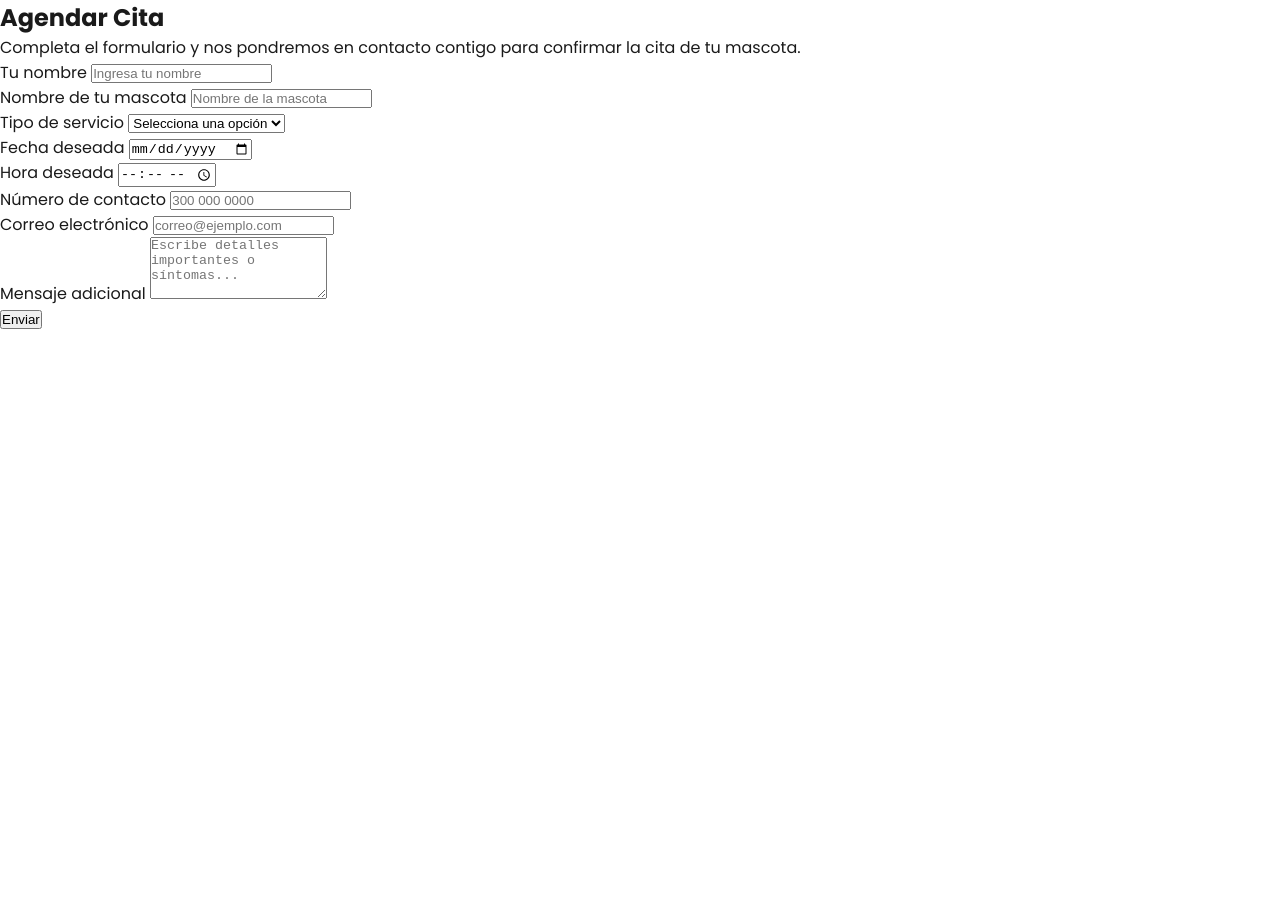
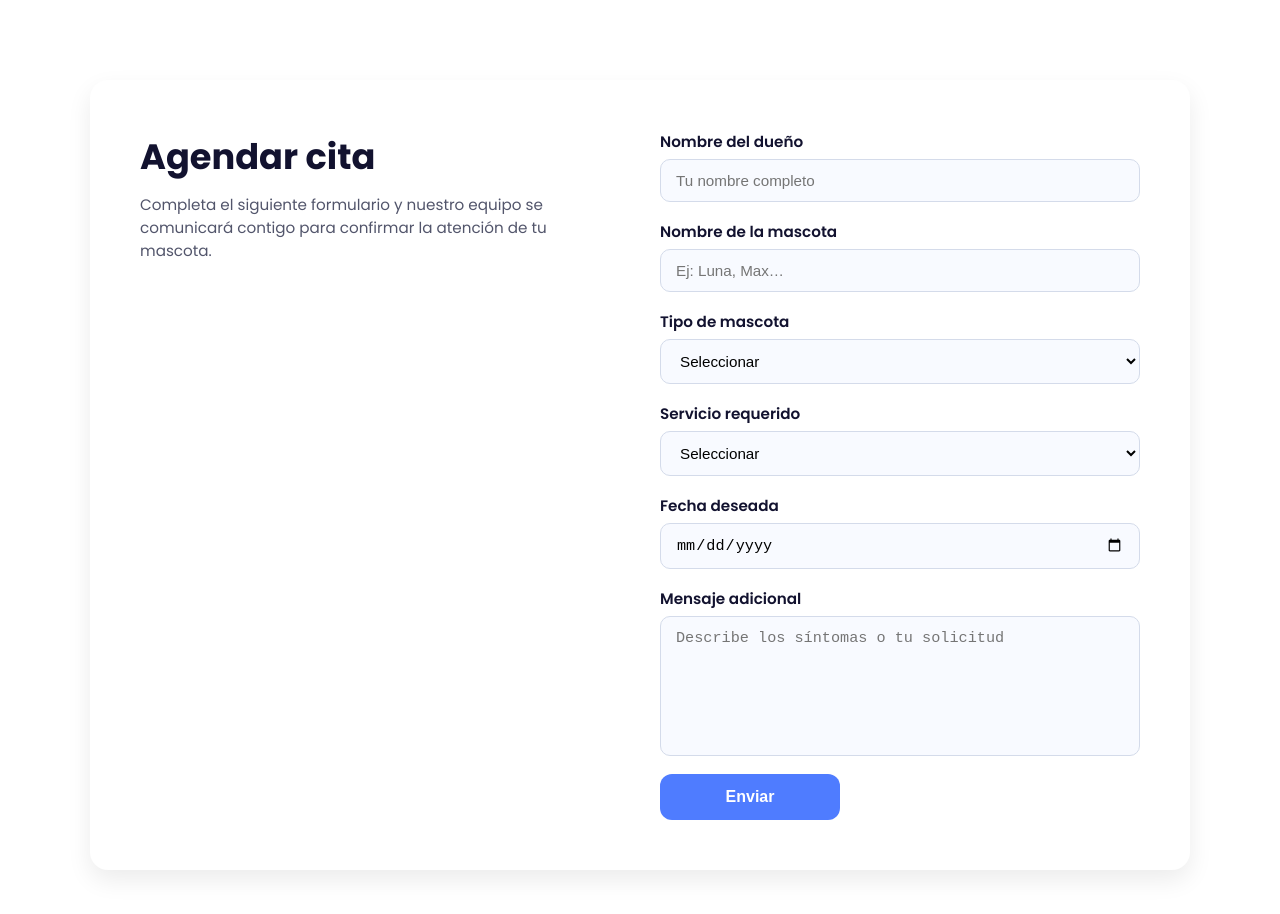
Before and after one commit to Cossiovd/Sitio-Web, a plain HTML site: page pages/agendarCita.html in a window 1280 px wide. Before the commit the page ends 800 px from the top, so only its background shows below. Drawn offline with Linux system fonts and the light colour scheme.

Commit message:
Creación de estilos para formulario

```diff
--- a/css/formulario.css
+++ b/css/formulario.css
@@ -9,3 +9,104 @@ body{
     background: #ffff;
     color: #1a1a1a;
 }
+
+.appointment-section {
+    width: 100%;
+    padding: 80px 0;
+    display: flex;
+    justify-content: center;
+    align-items: center;
+}
+
+.appointment-container {
+    width: 90%;
+    max-width: 1100px;
+    background: white;
+    border-radius: 18px;
+    padding: 50px;
+    display: grid;
+    grid-template-columns: 1fr 1fr;
+    gap: 40px;
+    box-shadow: 0 10px 25px rgba(0,0,0,0.08);
+}
+
+.appointment-info h2 {
+    font-size: 2.2rem;
+    font-weight: 700;
+    color: #12122f;
+    margin-bottom: 10px;
+}
+
+.appointment-info p {
+    font-size: 0.95rem;
+    color: #52556b;
+    margin-bottom: 25px;
+}
+
+.appointment-form {
+    display: flex;
+    flex-direction: column;
+    gap: 18px;
+}
+
+.appointment-form .form-group {
+    display: flex;
+    flex-direction: column;
+    gap: 6px;
+}
+
+.form-group label {
+    font-weight: 600;
+    color: #12122f;
+    font-size: 0.95rem;
+}
+
+.appointment-form input,
+.appointment-form select,
+.appointment-form textarea {
+    width: 100%;
+    padding: 12px 15px;
+    border: 1px solid #d4dbea;
+    border-radius: 10px;
+    background: #f8faff;
+    transition: 0.2s ease;
+    font-size: 0.95rem;
+}
+
+.appointment-form input:focus,
+.appointment-form select:focus,
+.appointment-form textarea:focus {
+    background: #fff;
+    border-color: #4f7cff;
+    outline: none;
+    box-shadow: 0 0 6px rgba(79, 124, 255, 0.25);
+}
+
+.appointment-form textarea {
+    resize: none;
+    height: 140px;
+}
+
+.btn-submit {
+    width: 180px;
+    padding: 14px;
+    background: #4f7cff;
+    border: none;
+    color: white;
+    font-size: 1rem;
+    border-radius: 12px;
+    cursor: pointer;
+    transition: 0.3s;
+    font-weight: 600;
+}
+
+@media (max-width: 900px) {
+    .appointment-container {
+        grid-template-columns: 1fr;
+        text-align: center;
+    }
+
+    .btn-submit {
+        margin: 0 auto;
+    }
+}
--- a/pages/agendarCita.html
+++ b/pages/agendarCita.html
@@ -12,51 +12,54 @@
 </head>
 <body>
      <section class="appointment-section">
-        <h1>Agendar Cita</h1>
-        <p>Completa el formulario y nos pondremos en contacto contigo para confirmar la cita de tu mascota.</p>
-        <form class="appointment-form" action="#" method="POST">
+        <div class="appointment-container">
+            <div class="appointment-info">
+                <h2>Agendar cita</h2>
+                <p>Completa el siguiente formulario y nuestro equipo se comunicará contigo para confirmar la atención de tu mascota.</p>
+            </div>
+            <form class="appointment-form">
                 <div class="form-group">
-                <label for="nombre">Tu nombre</label>
-                <input type="text" id="nombre" name="nombre" placeholder="Ingresa tu nombre" required>
+                    <label for="owner">Nombre del dueño</label>
+                    <input type="text" id="owner" placeholder="Tu nombre completo" required>
                 </div>
                 <div class="form-group">
-                <label for="mascota">Nombre de tu mascota</label>
-                <input type="text" id="mascota" name="mascota" placeholder="Nombre de la mascota" required>
+                    <label for="pet">Nombre de la mascota</label>
+                    <input type="text" id="pet" placeholder="Ej: Luna, Max…" required>
                 </div>
                 <div class="form-group">
-                <label for="servicio">Tipo de servicio</label>
-                <select id="servicio" name="servicio" required>
-                    <option value="">Selecciona una opción</option>
+                    <label for="type">Tipo de mascota</label>
+                    <select id="type" required>
+                        <option value="">Seleccionar</option>
+                        <option>Perro</option>
+                        <option>Gato</option>
+                        <option>Conejo</option>
+                        <option>Ave</option>
+                        <option>Otro</option>
+                    </select>
+                </div>
+                <div class="form-group">
+                    <label for="service">Servicio requerido</label>
+                    <select id="service" required>
+                        <option value="">Seleccionar</option>
                         <option>Consulta general</option>
                         <option>Vacunación</option>
                         <option>Desparasitación</option>
+                        <option>Cirugía</option>
+                        <option>Peluquería</option>
                         <option>Urgencias</option>
-                    <option>Control médico</option>
-                    <option>Grooming / baño</option>
                     </select>
                 </div>
                 <div class="form-group">
-                <label for="fecha">Fecha deseada</label>
-                <input type="date" id="fecha" name="fecha" required>
+                    <label for="date">Fecha deseada</label>
+                    <input type="date" id="date" required>
                 </div>
                 <div class="form-group">
-                <label for="hora">Hora deseada</label>
-                <input type="time" id="hora" name="hora" required>
-            </div>
-            <div class="form-group">
-                <label for="telefono">Número de contacto</label>
-                <input type="tel" id="telefono" name="telefono" placeholder="300 000 0000" required>
-            </div>
-            <div class="form-group">
-                <label for="correo">Correo electrónico</label>
-                <input type="email" id="correo" name="correo" placeholder="correo@ejemplo.com" required>
-            </div>
-            <div class="form-group full">
-                <label for="mensaje">Mensaje adicional</label>
-                <textarea id="mensaje" name="mensaje" placeholder="Escribe detalles importantes o síntomas..." rows="4"></textarea>
+                    <label for="message">Mensaje adicional</label>
+                    <textarea id="message" placeholder="Describe los síntomas o tu solicitud"></textarea>
                 </div>
                 <button type="submit" class="btn-submit">Enviar</button>
             </form>
+        </div>
     </section>
 </body>
 </html>
```
Also changed, not shown: 1 other file. Lines whose indentation alone changed are shown as unchanged.
